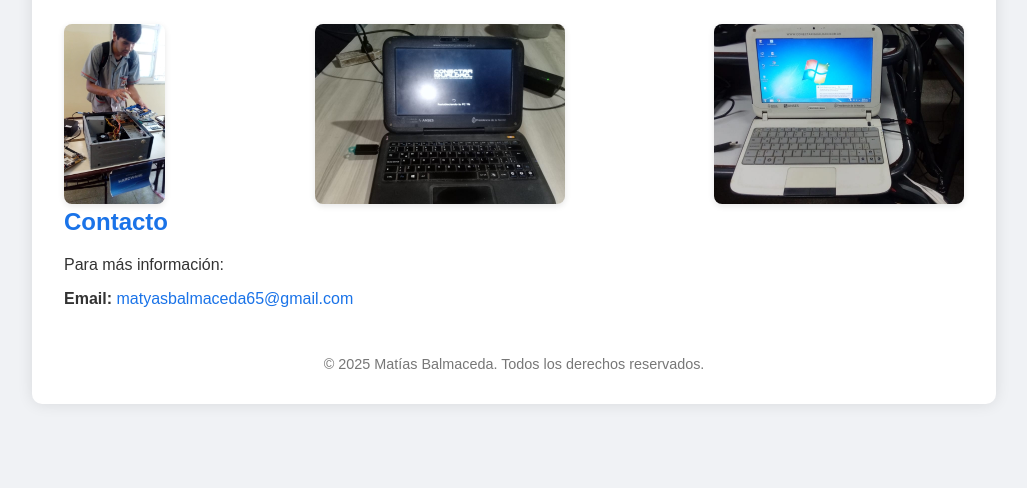
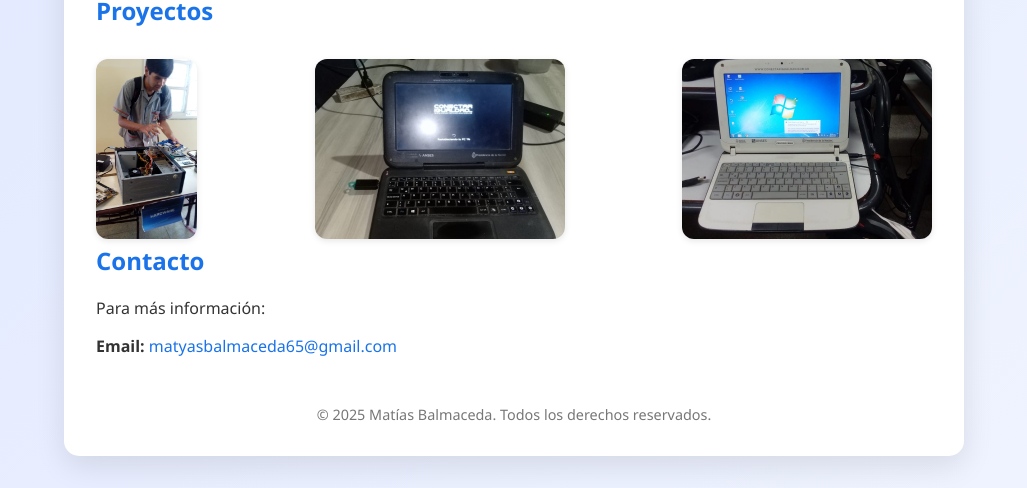
Before and after one commit to Watias2/Portafolio, a plain HTML site: page index.html in a window 1280 px wide. Shown: the part 421-909 px from the top of the page, without its empty margins (126-1153 px from the left). Before the commit the page ends 857 px from the top, so only its background shows below. Drawn offline with Linux system fonts and the light colour scheme.

Commit message:
Update index.html

```diff
--- a/index.html
+++ b/index.html
@@ -5,12 +5,17 @@
   <meta name="viewport" content="width=device-width, initial-scale=1.0"/>
   <title>Currículum - Matías Balmaceda</title>
   <style>
+    * {
+      box-sizing: border-box;
+    }
+
     body {
-      font-family: Arial, sans-serif;
+      font-family: 'Segoe UI', Tahoma, Geneva, Verdana, sans-serif;
       margin: 0;
       padding: 2rem;
-      background-color: #f0f2f5;
+      background: linear-gradient(135deg, #e0e7ff, #f0f4ff);
       color: #333;
+      animation: fadeIn 1s ease-in-out;
     }
 
     .container {
@@ -18,13 +23,19 @@
       margin: auto;
       background: white;
       padding: 2rem;
-      border-radius: 10px;
-      box-shadow: 0 0 15px rgba(0,0,0,0.1);
+      border-radius: 15px;
+      box-shadow: 0 10px 30px rgba(0,0,0,0.1);
+      animation: slideUp 1s ease-in-out;
     }
 
     h1, h2 {
       color: #1a73e8;
       margin-top: 0;
+      transition: color 0.3s ease;
+    }
+
+    h1:hover, h2:hover {
+      color: #0c47a1;
     }
 
     ul {
@@ -46,24 +57,37 @@
       gap: 1rem;
       justify-content: space-between;
       margin-top: 2rem;
+      flex-wrap: wrap;
+    }
+
+    .gallery a {
+      transition: transform 0.3s ease, box-shadow 0.3s ease;
+    }
+
+    .gallery a:hover {
+      transform: scale(1.05);
+      box-shadow: 0 8px 20px rgba(0, 0, 0, 0.15);
     }
 
     .gallery img {
       width: 100%;
       max-width: 250px;
-      border-radius: 8px;
+      border-radius: 12px;
       box-shadow: 0 2px 6px rgba(0,0,0,0.1);
       object-fit: cover;
       height: 180px;
+      transition: transform 0.3s ease;
     }
 
     .contact a {
       color: #1a73e8;
       text-decoration: none;
+      transition: all 0.3s ease;
     }
 
     .contact a:hover {
       text-decoration: underline;
+      color: #0c47a1;
     }
 
     footer {
@@ -71,6 +95,23 @@
       margin-top: 3rem;
       font-size: 0.9rem;
       color: #777;
+    }
+
+    /* Animaciones */
+    @keyframes fadeIn {
+      from { opacity: 0; }
+      to { opacity: 1; }
+    }
+
+    @keyframes slideUp {
+      from {
+        opacity: 0;
+        transform: translateY(30px);
+      }
+      to {
+        opacity: 1;
+        transform: translateY(0);
+      }
     }
   </style>
 </head>
@@ -90,7 +131,8 @@
       <li>Experiencia en reinstalación y configuración de sistemas operativos Windows</li>
       <li>Uso de entornos de desarrollo como Visual Studio</li>
     </ul>
-    <h1>Proyectos</h1>
+
+    <h2>Proyectos</h2>
     <div class="gallery">
       <a href="a72efc93-04cf-4f8a-9016-da304ab21834.jpg" target="_blank">
         <img src="a72efc93-04cf-4f8a-9016-da304ab21834.jpg" alt="Foto 1" />
```
